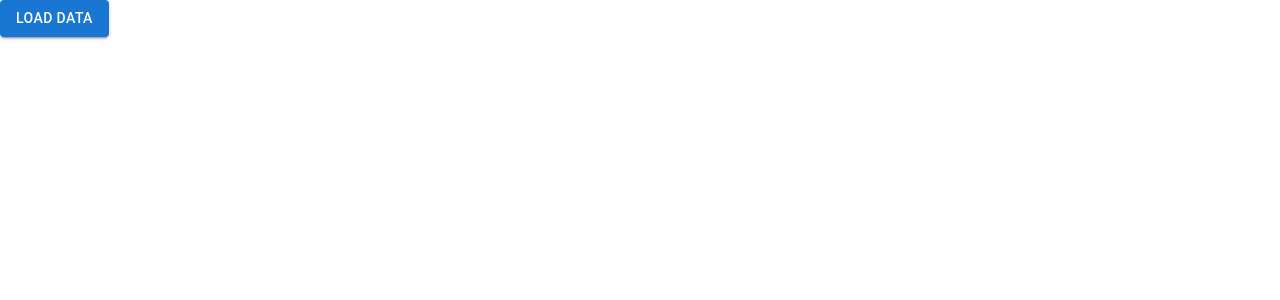
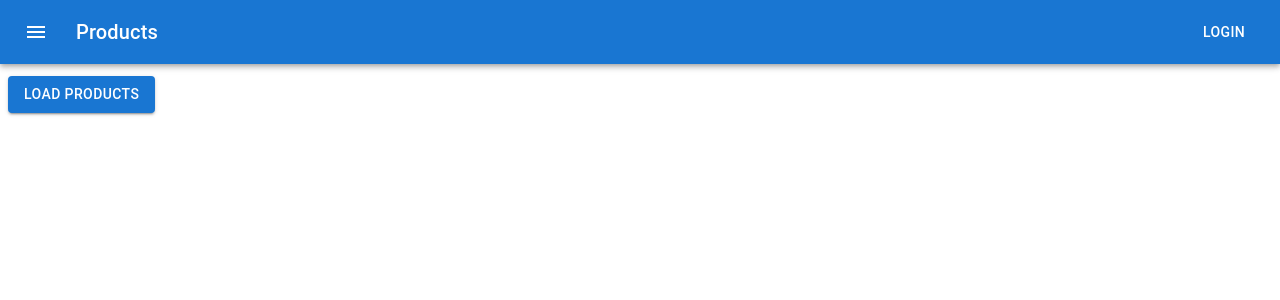
Before and after one commit to Sajidhussain1234/redux-toolkit-practice-project, a React (Create React App) app: page / in a window 1280 px wide. Shown: the top 300 px of the page. Built offline with nearby package versions, Linux system fonts and the light colour scheme.

Commit message:
Navbar added

```diff
--- a/package.json
+++ b/package.json
@@ -5,6 +5,7 @@
   "dependencies": {
     "@emotion/react": "^11.11.3",
     "@emotion/styled": "^11.11.0",
+    "@mui/icons-material": "^5.15.4",
     "@mui/material": "^5.15.3",
     "@mui/styled-engine-sc": "^6.0.0-alpha.11",
     "@reduxjs/toolkit": "^1.9.7",
--- a/src/App.js
+++ b/src/App.js
@@ -2,12 +2,14 @@
 import "./App.css";
 import { Product } from "./features/product/Product";
 import { Box } from "@mui/material";
+import Header from "./layouts/Header";
 
 function App() {
   return (
-    <Box sx={{ alignContent: "center" }}>
+    <>
+      <Header />
       <Product />
-    </Box>
+    </>
   );
 }
 
--- a/src/features/product/Product.js
+++ b/src/features/product/Product.js
@@ -12,16 +12,27 @@
   const dispatch = useDispatch();
 
   console.log("data", productData);
-  const loadData = () => {
+  const loadProducts = () => {
     dispatch(fetchAsync());
   };
 
   return (
     <Box>
-      <Button variant="contained" onClick={loadData}>
-        {" "}
-        Load Data
+      <Button
+        sx={{ margin: "12px 8px" }}
+        variant="contained"
+        onClick={loadProducts}
+      >
+        Load Products
       </Button>
+      <Box
+        sx={{
+          display: "flex",
+          flexWrap: "wrap",
+          gap: "16px",
+          justifyContent: "center",
+        }}
+      >
         {productData?.map((product) => (
           <Card key={product.id} sx={{ maxWidth: 295 }}>
             <CardActionArea>
@@ -41,11 +52,12 @@
                 <Typography variant="body2" color="text.secondary">
                   {product.description}
                 </Typography>
+              </CardContent>
               <Button variant="contained">Add to Cart</Button>
-            </CardContent>
             </CardActionArea>
           </Card>
         ))}
       </Box>
+    </Box>
   );
 }
--- /dev/null
+++ b/src/layouts/Header.jsx
@@ -0,0 +1,32 @@
+import * as React from "react";
+import AppBar from "@mui/material/AppBar";
+import Box from "@mui/material/Box";
+import Toolbar from "@mui/material/Toolbar";
+import Typography from "@mui/material/Typography";
+import Button from "@mui/material/Button";
+import IconButton from "@mui/material/IconButton";
+import MenuIcon from "@mui/icons-material/Menu";
+
+export default function Header() {
+  return (
+    <Box sx={{ flexGrow: 1, position: "sticky", top: 0, zIndex: 1000 }}>
+      <AppBar position="static">
+        <Toolbar>
+          <IconButton
+            size="large"
+            edge="start"
+            color="inherit"
+            aria-label="menu"
+            sx={{ mr: 2 }}
+          >
+            <MenuIcon />
+          </IconButton>
+          <Typography variant="h6" component="div" sx={{ flexGrow: 1 }}>
+            Products
+          </Typography>
+          <Button color="inherit">Login</Button>
+        </Toolbar>
+      </AppBar>
+    </Box>
+  );
+}
```
Also changed, not shown: 1 other file (tests, documents, lock files or other folders). Lines whose indentation alone changed are shown as unchanged.
